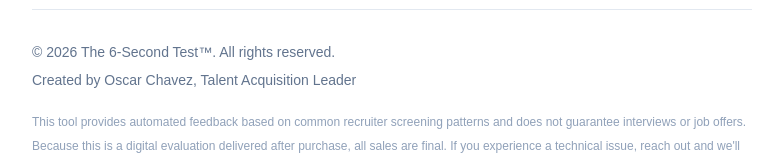
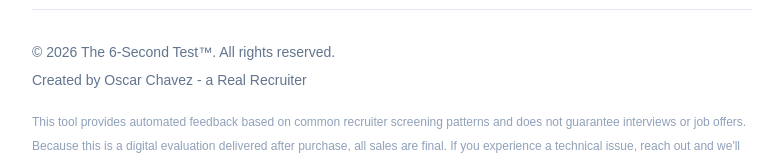
Before and after one commit to ochavezj/six-second-test, a Next.js app: page / in a window 1280 px wide. Shown: the part 1701-1856 px from the top of the page, without its empty margins (248-1031 px from the left). Built offline with nearby package versions, Linux system fonts and the light colour scheme; no server answers.

Commit message:
Update footer byline to 'Created by Oscar Chavez - a Real Recruiter'

```diff
--- a/app/page.tsx
+++ b/app/page.tsx
@@ -231,7 +231,7 @@
 
         <footer className="mt-16 border-t border-slate-200 pt-8 text-sm text-slate-500">
           <p>© 2026 The 6-Second Test™. All rights reserved.</p>
-          <p className="mt-2">Created by Oscar Chavez, Talent Acquisition Leader</p>
+          <p className="mt-2">Created by Oscar Chavez - a Real Recruiter</p>
 
           <div className="mt-6 text-xs text-slate-400 space-y-2">
             <p>
```
